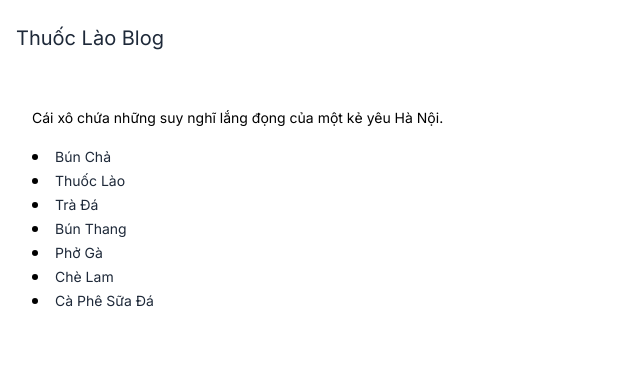
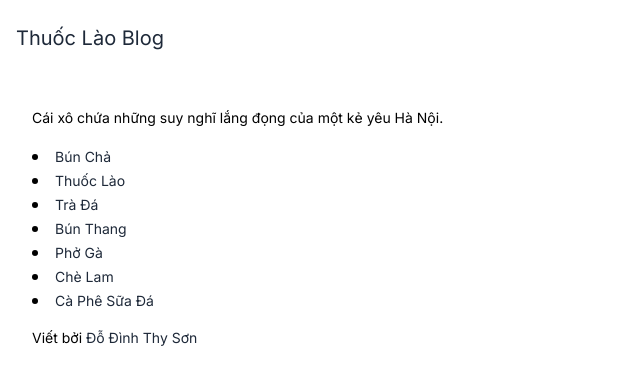
Before and after one commit to doraeminemon/bun-thang, a SvelteKit app: page / in a window 1280 px wide. Shown: the top 384 px of the page, without its empty margins (0-640 px from the left). Built offline with nearby package versions, Linux system fonts and the light colour scheme.

Commit message:
Add link to email

```diff
--- a/src/routes/+page.svelte
+++ b/src/routes/+page.svelte
@@ -4,7 +4,7 @@
 </svelte:head>
 <section class="m-4 min-h-screen flex flex-col">
   <p class="py-4">Cái xô chứa những suy nghĩ lắng đọng của một kẻ yêu Hà Nội.</p>
-  <ul class="list-disc list-inside">
+  <ul class="list-disc list-inside mb-4">
     <li><a href="/bun-cha">Bún Chả</a></li>
     <li><a href="/thuoc-lao">Thuốc Lào</a></li>
     <li><a href="/tra-da">Trà Đá</a></li>
@@ -13,4 +13,5 @@
     <li><a href="/che-lam">Chè Lam</a></li>
     <li><a href="/ca-phe-sua-da">Cà Phê Sữa Đá</a></li>
   </ul>
+  <p>Viết bởi <a href="mailto:dodinhthyson@gmail.com" rel="me">Đỗ Đình Thy Sơn</a></p>
 </section>
```
